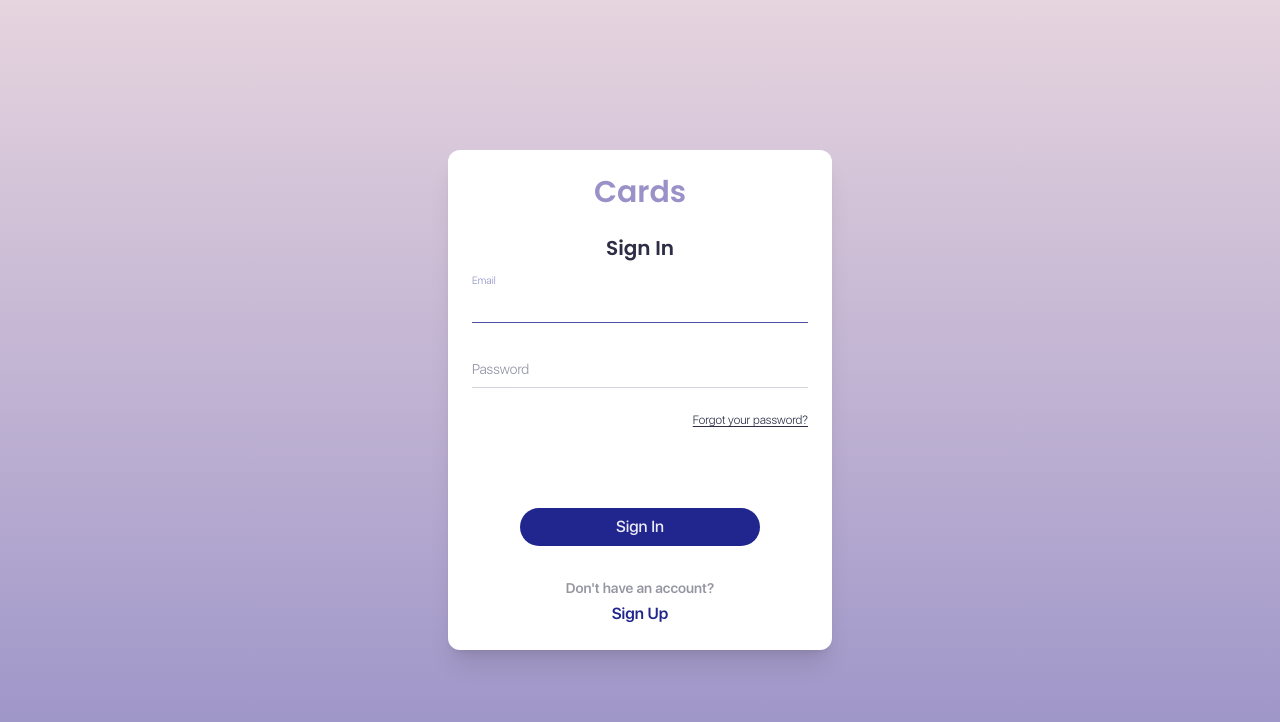
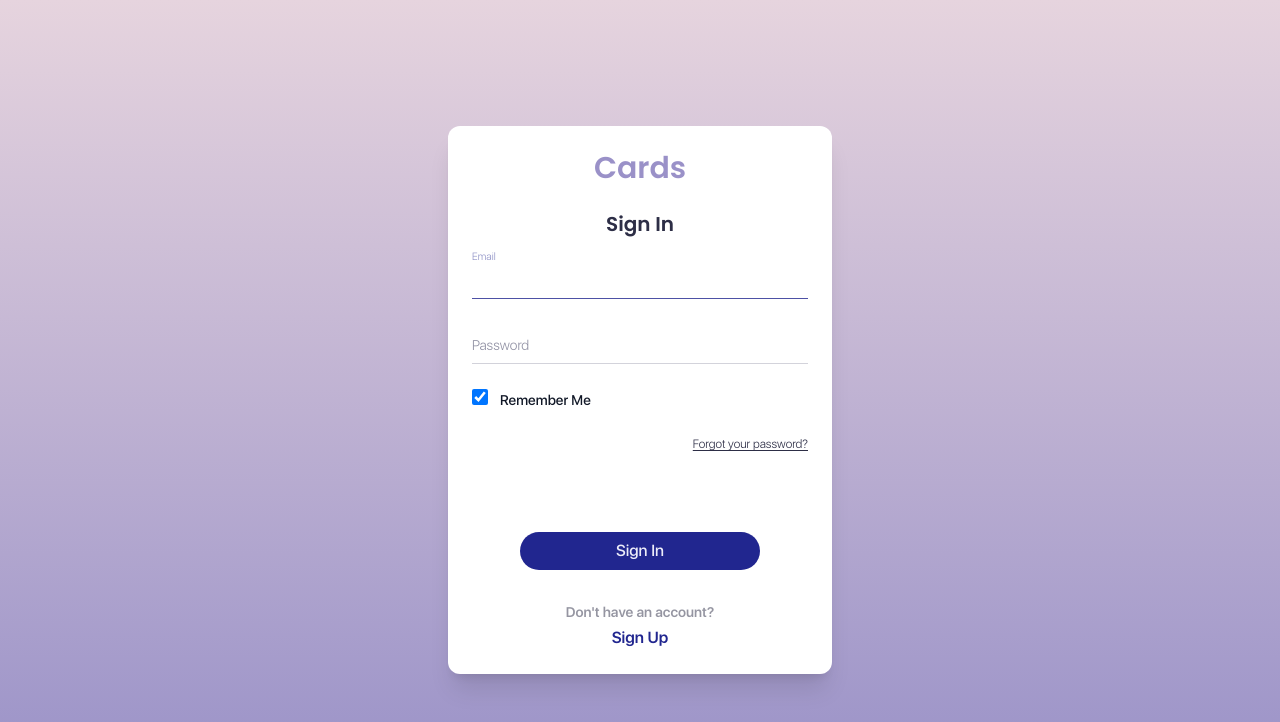
Before and after one commit to ershisan99/cards, a React (Create React App) app: page /#/sign-in in a window 1280 px wide. Shown: the top 722 px of the page. Built offline with nearby package versions, Linux system fonts and the light colour scheme; no server answers.

Commit message:
add sign in slice

```diff
--- a/src/API/userAPI.ts
+++ b/src/API/userAPI.ts
@@ -1,6 +1,6 @@
 import { instance } from './instance'
 
-export type LoginArgs = {
+export type SignInArgs = {
     email: string
     password: string
     rememberMe: boolean
@@ -54,7 +54,7 @@ type SetNewPasswordRes = {
 }
 
 export const UserAPI = {
-    login: (args: LoginArgs) => {
+    signIn: (args: SignInArgs) => {
         return instance
             .post<MeRes>('/auth/login', {
                 email: args.email,
@@ -63,7 +63,7 @@ export const UserAPI = {
             })
             .then((res) => res.data)
     },
-    register: (args: SignUpArgs) => {
+    signUp: (args: SignUpArgs) => {
         return instance
             .post<SignUpRes>('/auth/register', {
                 email: args.email,
--- /dev/null
+++ b/src/components/Checkbox.tsx
@@ -0,0 +1,27 @@
+import React, { FC } from 'react'
+
+interface PropsType extends React.InputHTMLAttributes<HTMLInputElement> {
+    className?: string
+    alias: string
+}
+
+const Input: FC<PropsType> = ({ className, alias, children, ...rest }) => {
+    return (
+        <div className="group relative z-0 mb-6 w-full">
+            <input
+                name={alias}
+                type="checkbox"
+                className="h-4 w-4 rounded border-gray-300 bg-gray-100 text-blue-600 focus:ring-2 focus:ring-blue-500 dark:border-gray-600 dark:bg-gray-700 dark:ring-offset-gray-800 dark:focus:ring-blue-600"
+                {...rest}
+            />
+            <label
+                htmlFor={alias}
+                className="ml-3 text-sm font-medium text-gray-900 dark:text-gray-300"
+            >
+                {children}
+            </label>
+        </div>
+    )
+}
+
+export default Input
--- a/src/pages/SignIn.tsx
+++ b/src/pages/SignIn.tsx
@@ -1,10 +1,20 @@
 import React, { useState } from 'react'
 import Button from '../components/Button'
+import Checkbox from '../components/Checkbox'
 import Input from '../components/Input'
 import Modal from '../components/Modal'
+import {
+    selectSignIn,
+    signInActions,
+    signInThunks,
+} from '../state/slices/signInSlice'
+import { useActions, useAppSelector } from '../state/store'
 
 const SignIn = () => {
     const [isOpen, setIsOpen] = useState(true)
+    const { setRememberMe, setPassword, setEmail } = useActions(signInActions)
+    const { sendSignInRequest } = useActions(signInThunks)
+    const { email, password, rememberMe } = useAppSelector(selectSignIn)
     return (
         <div>
             <Modal isOpen={isOpen} setIsOpen={setIsOpen} title="Cards">
@@ -12,18 +22,53 @@ const SignIn = () => {
                     Sign In
                 </div>
                 <form>
-                    <Input type="email" alias="email">
+                    <Input
+                        type="email"
+                        alias="email"
+                        value={email}
+                        onChange={(e) =>
+                            setEmail({ email: e.currentTarget.value })
+                        }
+                    >
                         Email
                     </Input>
-                    <Input type="password" alias="password">
+                    <Input
+                        type="password"
+                        alias="password"
+                        value={password}
+                        onChange={(e) =>
+                            setPassword({ password: e.currentTarget.value })
+                        }
+                    >
                         Password
                     </Input>
+                    <Checkbox
+                        alias="remember me"
+                        checked={rememberMe}
+                        onChange={(e) =>
+                            setRememberMe({
+                                rememberMe: e.currentTarget.checked,
+                            })
+                        }
+                    >
+                        Remember Me
+                    </Checkbox>
                 </form>
                 <div className="flex justify-end text-xs text-slate underline underline-offset-2">
                     Forgot your password?
                 </div>
                 <div className="mt-20 mb-8 flex justify-center">
-                    <Button color="primary" className="px-24">
+                    <Button
+                        color="primary"
+                        className="px-24"
+                        onClick={() =>
+                            sendSignInRequest({
+                                password,
+                                email,
+                                rememberMe,
+                            })
+                        }
+                    >
                         Sign In
                     </Button>
                 </div>
--- /dev/null
+++ b/src/state/slices/signInSlice.ts
@@ -0,0 +1,43 @@
+import { createAsyncThunk, createSlice, PayloadAction } from '@reduxjs/toolkit'
+import { SignInArgs, UserAPI } from '../../API/userAPI'
+import { RootState } from '../store'
+
+export const sendSignInRequest = createAsyncThunk(
+    'signIn/send',
+    async (payload: SignInArgs) => {
+        return await UserAPI.signIn({
+            email: payload.email,
+            password: payload.password,
+            rememberMe: payload.rememberMe,
+        })
+    }
+)
+
+const signInSlice = createSlice({
+    name: 'signIn',
+    initialState: {
+        email: '',
+        password: '',
+        rememberMe: true,
+    },
+    reducers: {
+        setEmail: (state, action: PayloadAction<{ email: string }>) => {
+            state.email = action.payload.email
+        },
+        setPassword: (state, action: PayloadAction<{ password: string }>) => {
+            state.password = action.payload.password
+        },
+        setRememberMe: (
+            state,
+            action: PayloadAction<{ rememberMe: boolean }>
+        ) => {
+            state.rememberMe = action.payload.rememberMe
+        },
+    },
+})
+
+export const signInReducer = signInSlice.reducer
+export const signInActions = signInSlice.actions
+export const signInThunks = { sendSignInRequest }
+
+export const selectSignIn = (state: RootState) => state.signIn
--- a/src/state/slices/signUpSlice.ts
+++ b/src/state/slices/signUpSlice.ts
@@ -5,7 +5,7 @@ import { RootState } from '../store'
 export const sendSignUpRequest = createAsyncThunk(
     'signup/send',
     async (payload: SignUpArgs) => {
-        return await UserAPI.register({
+        return await UserAPI.signUp({
             email: payload.email,
             password: payload.password,
         })
--- a/src/state/store.ts
+++ b/src/state/store.ts
@@ -5,10 +5,11 @@ import {
 } from '@reduxjs/toolkit'
 import { useMemo } from 'react'
 import { TypedUseSelectorHook, useDispatch, useSelector } from 'react-redux'
+import { signInReducer } from './slices/signInSlice'
 import { signupReducer } from './slices/signUpSlice'
 
 export const store = configureStore({
-    reducer: { signup: signupReducer },
+    reducer: { signup: signupReducer, signIn: signInReducer },
 })
 
 export type RootState = ReturnType<typeof store.getState>
```
